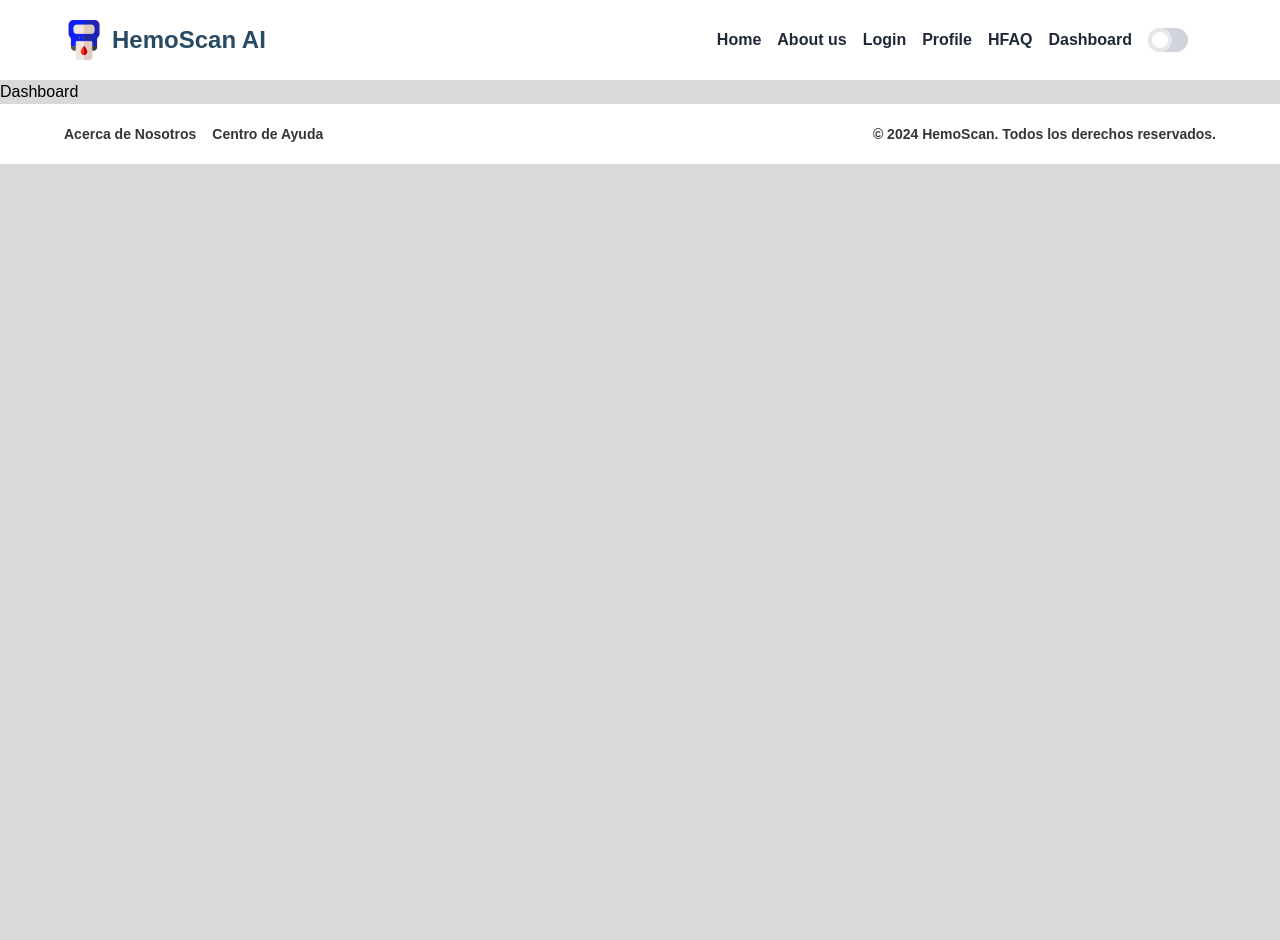
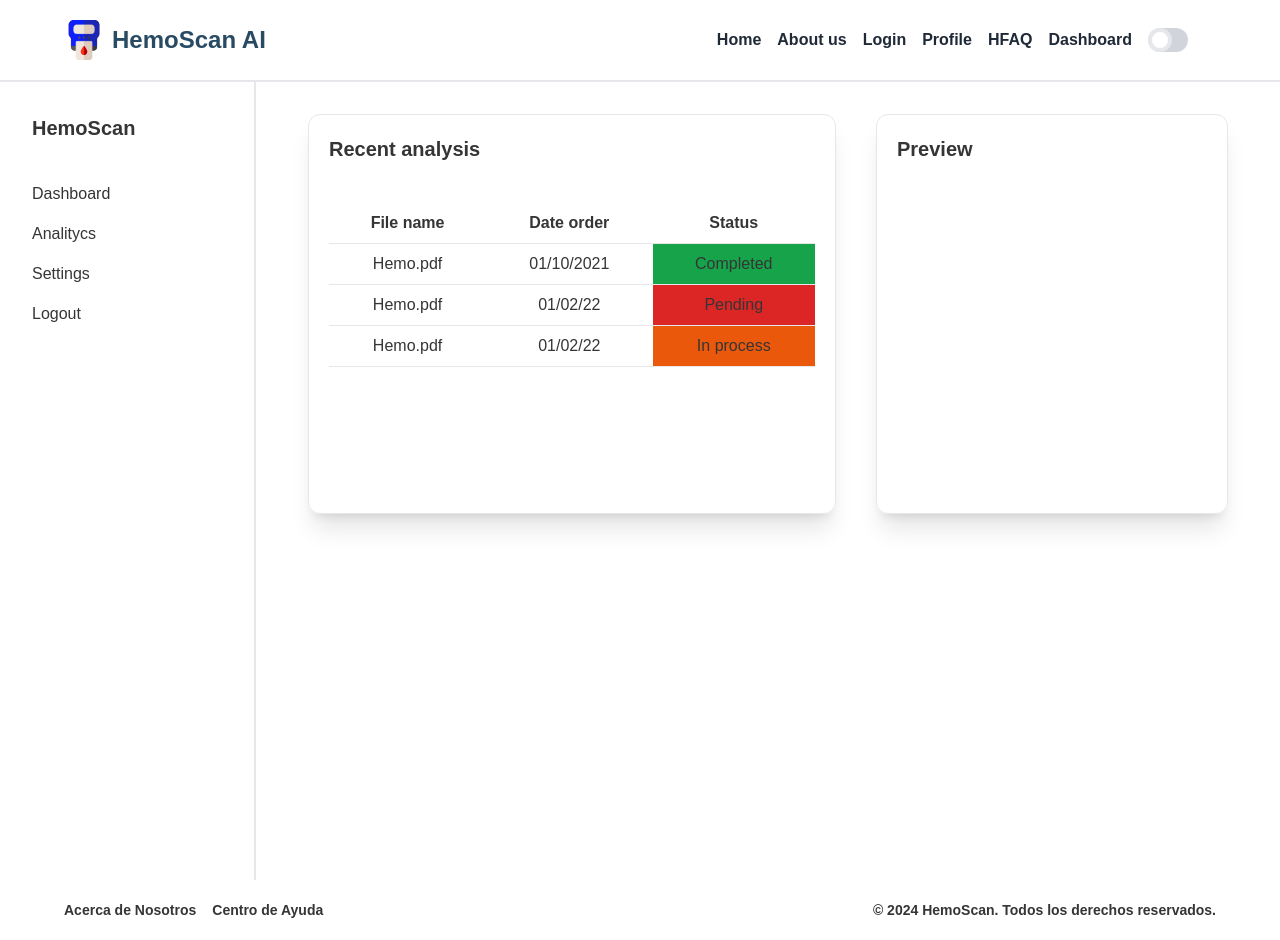
Before and after one commit to JiovannyVega/HemoScan, a React (Vite) app: page /HemoScan/dashboard in a window 1280 px wide. Before the commit the page ends 800 px from the top, so only its background shows below. Built offline with nearby package versions, Linux system fonts and the light colour scheme.

Commit message:
Creacion de Dashboard en tw y correciones menores

```diff
--- a/src/pages/AboutPage.jsx
+++ b/src/pages/AboutPage.jsx
@@ -4,7 +4,7 @@ const AboutPage = () => {
     return (
         <>
             <div className="flex flex-col items-center p-0 m-0 text-text dark:text-text-dark">
-                <section className="bg-[url('./src/assets/NHP.png')] bg-center bg-cover w-full h-96 ">
+                <section className="bg-[url('./src/assets/NHP.png')] bg-center bg-cover w-full h-96">
                     <p className="mt-24 text-6xl text-center text-white">Acerca de HemoScan AI</p>
                     <p className="mt-2 text-2xl text-center text-white">Análisis inteligente de hemoglobina para mejorar la salud</p>
                 </section>
--- a/src/pages/Dashboard.jsx
+++ b/src/pages/Dashboard.jsx
@@ -1,11 +1,143 @@
-import React from 'react'
+import React, { useState } from 'react';
+import { Link } from "react-router-dom";
 
 const Dashboard = () => {
+    const [activeSection, setActiveSection] = useState('section1');
+
+    const renderSection = () => {
+        switch (activeSection) {
+            case 'section1':
+                return (
+                    <>
+                        <div className="h-screen p-8 border-t-2 bg-background dark:bg-background-dark">
+                            <div className="flex flex-row h-screen">
+                                <div className="flex flex-col w-3/5 mx-5 border shadow-xl rounded-xl h-1/2">
+                                    <h2 className="m-5 text-xl font-bold">Recent analysis</h2>
+                                    <div className="p-5 overflow-x-auto">
+                                        <table className="min-w-full text-center">
+                                            <thead>
+                                                <tr>
+                                                    <th className="px-4 py-2 border-b">File name</th>
+                                                    <th className="px-4 py-2 border-b">Date order</th>
+                                                    <th className="px-4 py-2 border-b">Status</th>
+                                                </tr>
+                                            </thead>
+                                            <tbody>
+                                                <tr>
+                                                    <td className="px-4 py-2 border-b">Hemo.pdf</td>
+                                                    <td className="px-4 py-2 border-b">01/10/2021</td>
+                                                    <td className="px-4 py-2 bg-green-600 border-b">Completed</td>
+                                                </tr>
+                                                <tr>
+                                                    <td className="px-4 py-2 border-b">Hemo.pdf</td>
+                                                    <td className="px-4 py-2 border-b">01/02/22</td>
+                                                    <td className="px-4 py-2 bg-red-600 border-b">Pending</td>
+                                                </tr>
+                                                <tr>
+                                                    <td className="px-4 py-2 border-b">Hemo.pdf</td>
+                                                    <td className="px-4 py-2 border-b">01/02/22</td>
+                                                    <td className="px-4 py-2 bg-orange-600 border-b">In process</td>
+                                                </tr>
+                                            </tbody>
+                                        </table>
+                                    </div>
+                                </div>
+                                <div className="flex-col w-2/5 mx-5 border shadow-xl rounded-xl h-1/2">
+                                    <p className="m-5 text-xl font-bold">Preview</p>
+                                    <div></div>
+                                </div>
+                            </div>
+                        </div>
+                    </>
+                );
+            case 'section2':
+                return (
+                    <div className="h-screen p-8 border-t-2 bg-background dark:bg-background-dark">
+                        <div className="flex flex-row h-full">
+                            <div className="flex-col w-1/2 mx-5 border shadow-xl rounded-xl h-1/2">
+                            </div>
+                            <div className="flex-col w-1/2 mx-5 border shadow-xl rounded-xl h-1/2">
+                                <h2 className="m-5 text-xl font-bold">Actual levels</h2>
+                                <div className="p-5 overflow-x-auto">
+                                    <table className="min-w-full text-center">
+                                        <thead>
+                                        </thead>
+                                        <tbody>
+                                            <tr>
+                                                <td className="px-4 py-2 border-y">Linfocitos</td>
+                                                <td className="px-4 py-2 bg-green-600 border-b">Normal</td>
+                                            </tr>
+                                            <tr>
+                                                <td className="px-4 py-2 border-b">Hemocrocitos</td>
+                                                <td className="px-4 py-2 bg-red-600 border-b">High</td>
+                                            </tr>
+                                            <tr>
+                                                <td className="px-4 py-2 border-b">Hemoglobina</td>
+                                                <td className="px-4 py-2 bg-orange-600 border-b">Low</td>
+                                            </tr>
+                                        </tbody>
+                                    </table>
+                                </div>
+                            </div>
+                        </div>
+                    </div>
+                );
+            case 'section3':
+                return (
+                    <div className="h-screen p-8 border-t-2 bg-background dark:bg-background-dark">
+                        <div className="flex-col w-1/2 h-auto p-5 mx-auto border shadow-xl rounded-xl">
+                            <div className="flex flex-col items-center h-full text-center p-7">
+                                <img src="./src/assets/Perfil.jpg" alt="Profile" className="w-40 h-40 mb-5 bg-cover border-4 rounded-full border-hover dark:border-hover-dark" />
+                                <h2 className="m-2 text-2xl font-bold">Nombre</h2>
+                                <p className="m-0 overflow-hidden font-bold">51</p>
+                                <p className="my-1">Femenino</p>
+                                <p className="my-1">Ninguna alergia detectada</p>
+                                <div className="flex-row w-full">
+                                    <button className="w-1/3 p-2 m-3 text-white rounded-md bg-primary hover:bg-secondary">Editar</button>
+                                    <button className="w-1/3 p-2 m-3 text-white rounded-md bg-primary hover:bg-secondary">Guardar</button>
+                                </div>
+                            </div>
+                        </div>
+                    </div>
+                );
+            default:
+                return null;
+        }
+    };
+
     return (
-        <>
-            <p>Dashboard</p>
-        </>
-    )
-}
+        <div className="flex text-text dark:text-text-dark">
+            <nav className="w-1/5 h-screen border-t-2 border-r-2 bg-background dark:bg-background-dark">
+                <h2 className="p-8 text-xl font-bold">HemoScan</h2>
+                <ul>
+                    <li>
+                        <button onClick={() => setActiveSection('section1')} className="block w-full py-2 text-left hover:bg-hover dark:hover:bg-hover-dark">
+                            <p className="mx-8">Dashboard</p>
+                        </button>
+                    </li>
+                    <li>
+                        <button onClick={() => setActiveSection('section2')} className="block w-full py-2 text-left hover:bg-hover dark:hover:bg-hover-dark">
+                            <p className="mx-8">Analitycs</p>
+                        </button>
+                    </li>
+                    <li>
+                        <button onClick={() => setActiveSection('section3')} className="block w-full py-2 text-left hover:bg-hover dark:hover:bg-hover-dark">
+                            <p className="mx-8">Settings</p>
+                        </button>
+                    </li>
+                    <li>
+                        <button className="block w-full py-2 text-left hover:bg-hover dark:hover:bg-hover-dark">
+                            <Link to="/login" className="mx-8">Logout</Link>
+                        </button>
+                    </li>
+                </ul>
+            </nav>
 
-export default Dashboard
+            <div className="flex-1">
+                {renderSection()}
+            </div>
+        </div>
+    );
+};
+
+export default Dashboard;
```
